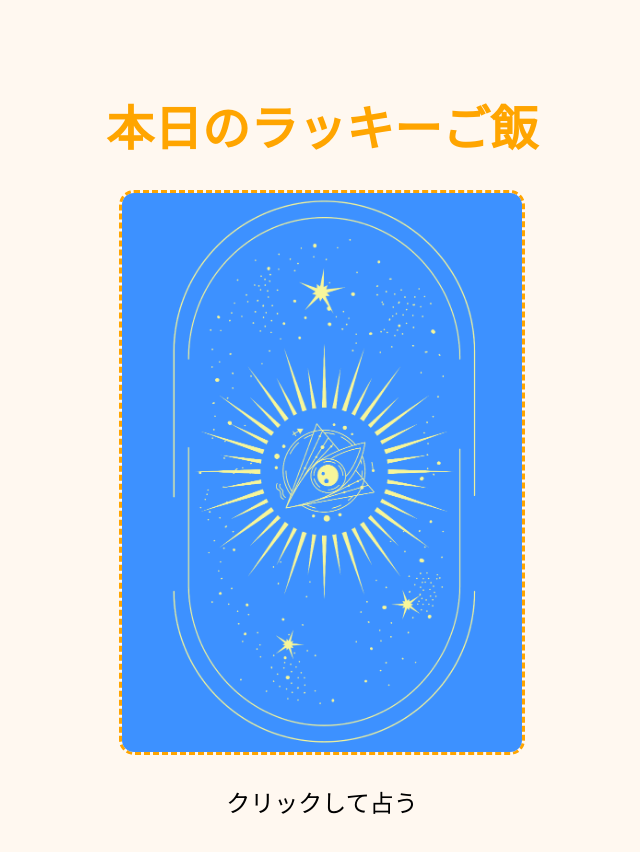
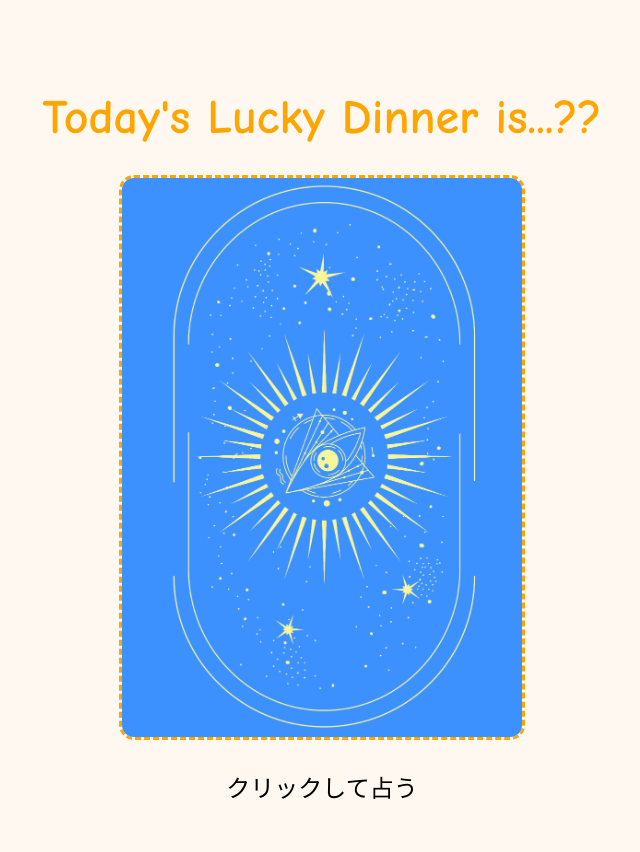
Before and after one commit to Butsuryu1/-LINE-, a plain HTML site: page index.html in a window 1280 px wide. Shown: the whole page, without its empty margins (318-958 px from the left). Drawn offline with Linux system fonts and the light colour scheme.

Commit message:
Update index.html

```diff
--- a/index.html
+++ b/index.html
@@ -2,7 +2,7 @@
 <html lang="ja">
 <head>
   <meta charset="UTF-8">
-  <title>Today's Lucky Dinner is...??</title>
+  <title>PRO RACK占い</title>
   <style>
     body {
       font-family: 'Comic Sans MS', 'Arial Rounded MT Bold', cursive;
@@ -39,7 +39,7 @@
 </head>
 <body>
 
-  <h1>本日のラッキーご飯</h1>
+  <h1>Today's Lucky Dinner is...??</h1>
 
   <img id="fortuneImage" src="https://github.com/Butsuryu1/-LINE-/blob/main/%E7%84%A1%E9%A1%8C-12.png?raw=true" alt="占い画像">
 
```
